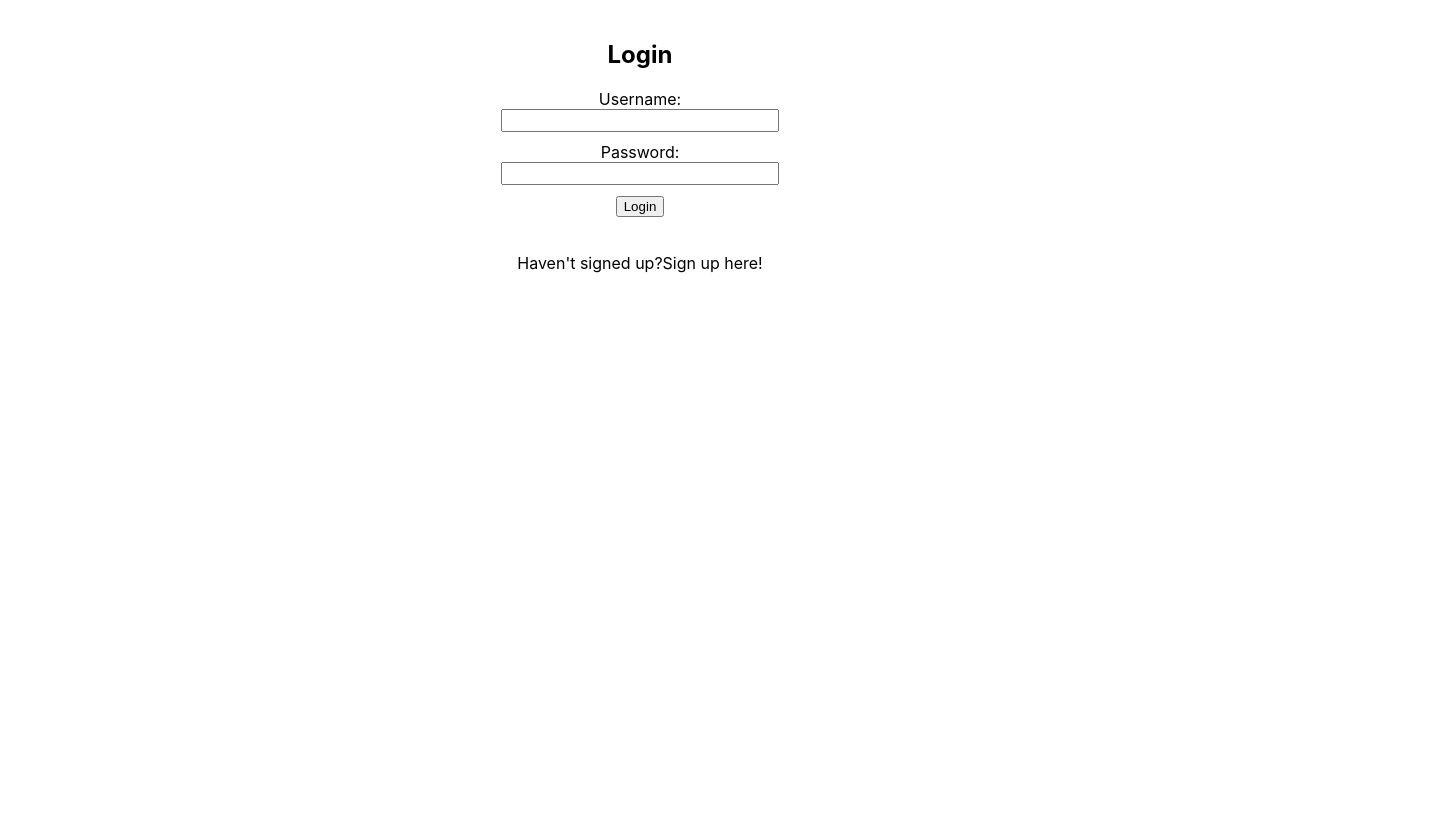
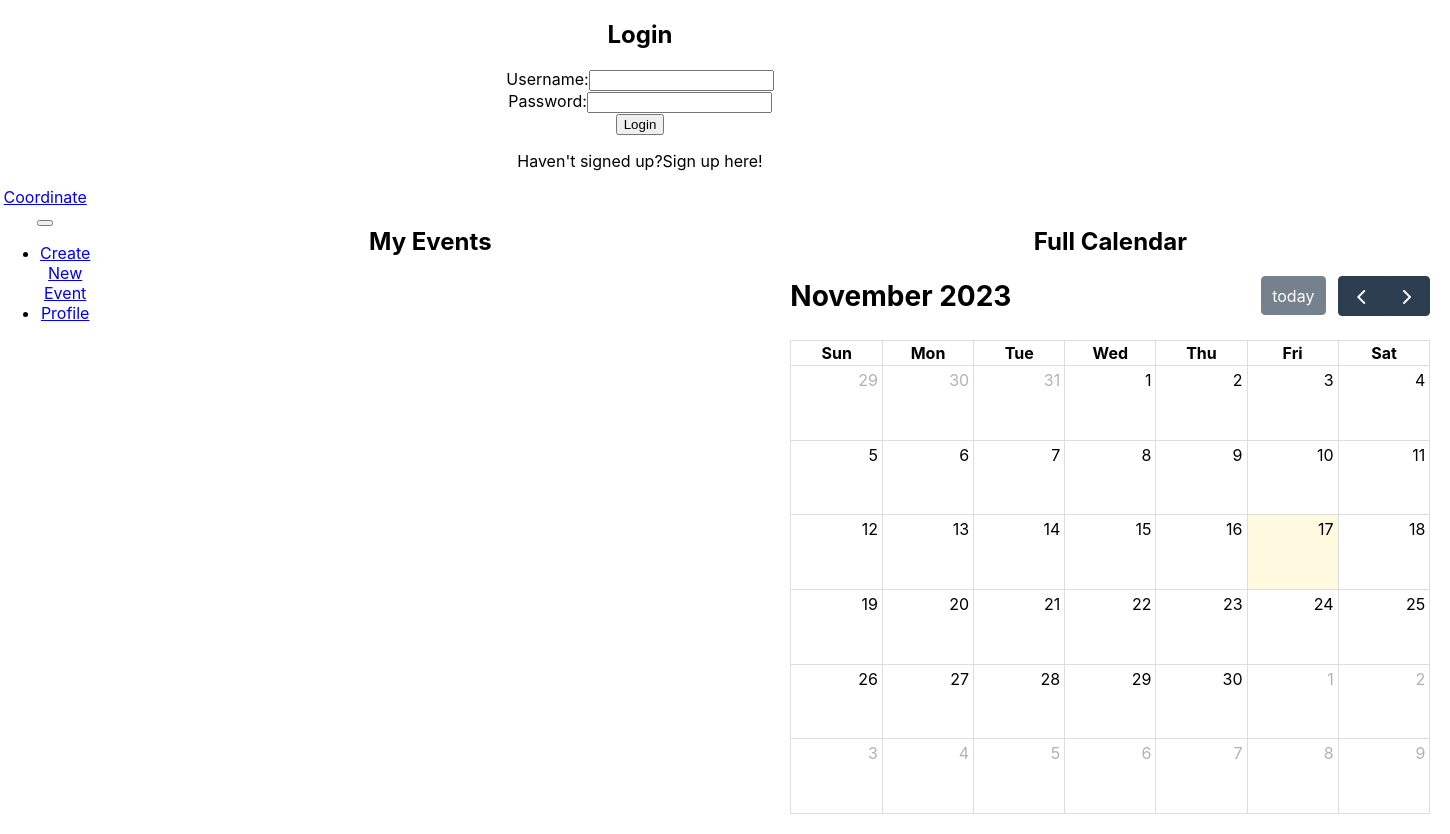
Before and after one commit to macndcheez/coordinate-frontend, a React (Create React App) app: page /home in a window 1280 px wide. Shown: the whole page, 1450 px wide, since content can reach past the window. Before the commit the page ends 800 px from the top, so only its background shows below. Built offline with nearby package versions, Linux system fonts and the light colour scheme.

Commit message:
navbar added, working on new event page, router not working

```diff
--- a/package.json
+++ b/package.json
@@ -3,6 +3,8 @@
   "version": "0.1.0",
   "private": true,
   "dependencies": {
+    "@fullcalendar/daygrid": "^6.1.9",
+    "@fullcalendar/react": "^6.1.9",
     "@testing-library/jest-dom": "^5.17.0",
     "@testing-library/react": "^13.4.0",
     "@testing-library/user-event": "^13.5.0",
--- a/src/App.js
+++ b/src/App.js
@@ -3,12 +3,14 @@ import React from 'react';
 import { BrowserRouter as Router } from 'react-router-dom';
 import './App.css';
 import LandingPage from './pages/LandingPage';
+import HomePage from './pages/HomePage';
 
 function App() {
   return (
     <Router>
     <div className="App">
       <LandingPage />
+      <HomePage />
     </div>
     </Router>
   );
--- a/src/components/Login.jsx
+++ b/src/components/Login.jsx
@@ -1,10 +1,10 @@
 import React, { useState } from 'react';
-import {useNavigate} from "react-router-dom";
+import { useNavigate } from 'react-router-dom';
 
-
-const Login = () => {
+function Login() {
   const [username, setUsername] = useState('');
   const [password, setPassword] = useState('');
+  const [error, setError] = useState('');
 
   const navigate = useNavigate()
 
@@ -19,63 +19,58 @@ const Login = () => {
   const handleSubmit = async (e) => {
     e.preventDefault();
 
-    const credentials = {
-      username,
-      password,
-    };
-
     try {
-      const response = await fetch('http://localhost:4000/login', {
+      const response = await fetch("http://localhost:4000/login", {
         method: 'POST',
         headers: {
           'Content-Type': 'application/json',
         },
-        'credentials': 'include',
-        body: JSON.stringify(credentials),
+        body: JSON.stringify({ username, password }),
+
       });
-
-      if (response.ok) {
-        console.log('User authenticated:', credentials);
-        navigate("/playlists")
+      const result = await response.json()
+      if (result.message === 'success') {
+        console.log(result);
+        navigate('/home')
       } else {
-        console.error('Authentication failed');
+        const data = await response.json();
+        setError(data.message || "log in didn't work try again");
       }
     } catch (error) {
-      console.error('Error:', error);
+      setError('error m8y');
     }
-
-    setUsername('');
-    setPassword('');
   };
 
   return (
-    <div style={{ textAlign: "center", padding: "20px" }}>
-      <h2> Login </h2>
-      <form onSubmit={handleSubmit} style={{ maxWidth: "300px", margin: "0 auto" }}>
-        <div style={{ marginBottom: "10px" }}>
-          <label htmlFor="username"> Username: </label>
+    <div>
+      <h2>Login</h2>
+      <form onSubmit={handleSubmit}>
+        <div>
+          <label htmlFor="username">Username:</label>
           <input
             type="text"
             id="username"
+            name="username"
             value={username}
             onChange={handleUsernameChange}
-            style={{ width: "90%", padding: "2px" }}
+            required
           />
         </div>
-        <div style={{ marginBottom: "10px" }}>
-          <label htmlFor="password"> Password: </label>
+        <div>
+          <label htmlFor="password">Password:</label>
           <input
             type="password"
             id="password"
+            name="password"
             value={password}
             onChange={handlePasswordChange}
-            style={{ width: "90%", padding: "2px" }}
+            required
           />
         </div>
-        <button type="submit" className='buttonsignup'> Login </button>
+        <button type="submit">Login</button>
       </form>
     </div>
   );
-};
+}
 
 export default Login;
--- /dev/null
+++ b/src/components/NavBar.jsx
@@ -0,0 +1,28 @@
+import React from 'react'
+
+const NavBar = () => {
+  return (
+    <div>
+        <nav className="navbar navbar-expand-lg bg-body-tertiary">
+  <div className="container-fluid">
+    <a className="navbar-brand" href="/home">Coordinate</a>
+    <button className="navbar-toggler" type="button" data-bs-toggle="collapse" data-bs-target="#navbarNav" aria-controls="navbarNav" aria-expanded="false" aria-label="Toggle navigation">
+      <span className="navbar-toggler-icon"></span>
+    </button>
+    <div className="collapse navbar-collapse" id="navbarNav">
+      <ul className="navbar-nav">
+        <li className="nav-item">
+          <a className="nav-link" href="/newevent">Create New Event</a>
+        </li>
+        <li className="nav-item">
+          <a className="nav-link" href="#">Profile</a>
+        </li>
+      </ul>
+    </div>
+  </div>
+</nav>
+    </div>
+  )
+}
+
+export default NavBar
--- a/src/pages/HomePage.jsx
+++ b/src/pages/HomePage.jsx
@@ -1,11 +1,39 @@
 import React from 'react'
+import FullCalendar from '@fullcalendar/react';
+import dayGridPlugin from '@fullcalendar/daygrid'
+import NavBar from '../components/NavBar';
+
 
 const HomePage = () => {
-  return (
-    <div>
-        <h1>this will be the home page after you log in</h1>
-    </div>
-  )
-}
+    return (
+        <div style={{ display: 'flex' }}>
+            <NavBar />
+          {/* Left side for "My Events" */}
+          <div style={{ flex: '1 0 50%', padding: '20px' }}>
+            <h2>My Events</h2>
+            {/* You can map through the user's events and display them here */}
+            {/* Example:
+                {userEvents.map(event => (
+                  <div key={event.id}>{event.name}</div>
+                ))}
+            */}
+          </div>
+
+          {/* Right side for FullCalendar */}
+          <div style={{ flex: '1 0 50%', padding: '20px' }}>
+            <h2>Full Calendar</h2>
+            <FullCalendar
+              plugins={[dayGridPlugin]}
+              initialView="dayGridMonth"
+              events={[
+                // Sample events data, replace this with your actual data
+                { title: 'Event 1', date: '2023-08-10' },
+                { title: 'Event 2', date: '2023-08-15' },
+              ]}
+            />
+          </div>
+        </div>
+      );
+    };
 
 export default HomePage
```
Also changed, not shown: src/pages/NewEvent.jsx (added, +24 -0 lines), src/router.js (+12 -14 lines), 1 other file (tests, documents, lock files or other folders).
